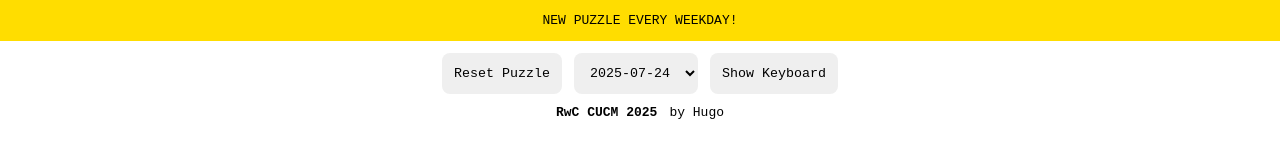
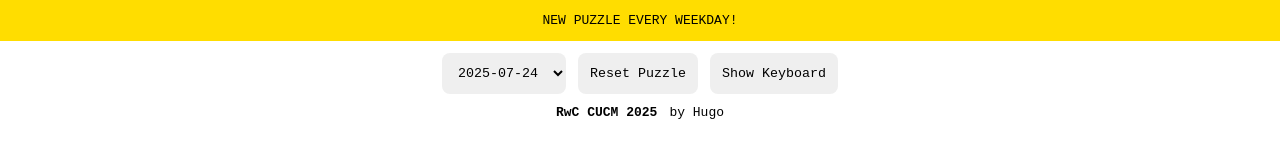
Before and after one commit to hugolynch/echo, a Svelte app: page / in a window 1280 px wide. Shown: the top 160 px of the page. Built offline with nearby package versions, Linux system fonts and the light colour scheme.

Commit message:
More minor UI changes

```diff
--- a/src/components/Board.svelte
+++ b/src/components/Board.svelte
@@ -88,7 +88,6 @@
 </script>
 
 <div class="controls">
-    <button onclick={reset}>Reset Puzzle</button>
     <div>
         <select name="puzzles" onchange={choose}>
             {#each filtered as option}
@@ -98,6 +97,8 @@
             {/each}
         </select>
     </div>
+    <button onclick={reset}>Reset Puzzle</button>
+
     <button class="keyboard-toggle" onclick={() => game.keyboardVisible = !game.keyboardVisible}>
         {game.keyboardVisible ? 'Hide' : 'Show'} Keyboard
     </button>
@@ -120,6 +121,7 @@
         line-height: 1;
         font-weight: 400;
         font-size: 62.5%;
+        /* height: 100%; */
     }
 
     select, button {
```
Also changed, not shown: src/App.svelte (indentation only).
